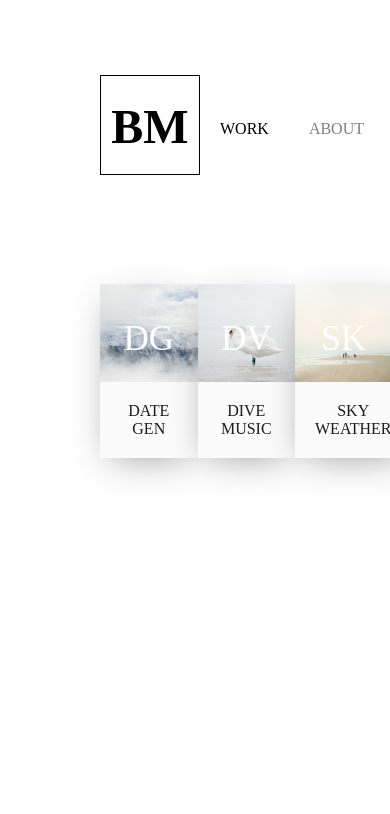
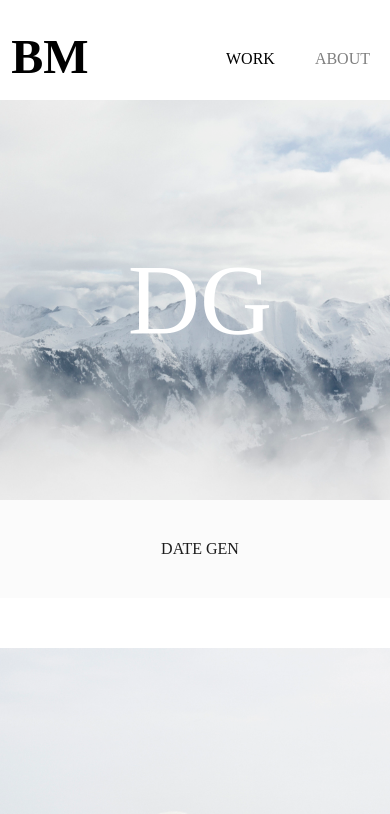
Before and after one commit to BrodyMacfarlane/portfolio, a React (Create React App) app: page /work in a window 390 px wide. Shown: the top 814 px of the page. Built offline with nearby package versions, Linux system fonts and the light colour scheme.

Commit message:
mobile responsive

```diff
--- a/src/index.css
+++ b/src/index.css
@@ -74,6 +74,7 @@ a {
 
 .projects a {
   box-shadow: 0px 10px 38px -12px rgba(0,0,0,0.43);
+  margin-bottom: 40px;
 }
 
 .date-project {
@@ -91,11 +92,23 @@ a {
 .project {
   font-size: 9vw;
   color: #FFF;
+  text-align: center;
   line-height: 28vw;
-  text-align: center;
   width: 25vw;
   height: 25vw;
+  min-width: 300px;
+  max-width: 600px;
+  min-height: 300px;
+  max-height: 600px;
   background-size: cover;
+}
+
+.projects a:nth-child(1) {
+  margin-right: 40px;
+}
+
+.projects a:nth-child(3) {
+  margin-left: 40px;
 }
 
 .project:hover {
@@ -171,3 +184,100 @@ svg line {
 .title:hover svg .left-ani {
 	transform: translateY(-200px);
 }
+
+@media only screen and (max-width: 1200px) {
+  .projects {
+    flex-wrap: wrap;
+  }
+
+  .project {
+    width: 35vw;
+    height: 35vw;
+    line-height: 38vw;
+    font-size: 14vw;
+  }
+
+  .projects a:nth-child(3) {
+    margin-left: 0px;
+  }
+}
+
+@media only screen and (max-width: 850px) {
+  .projects {
+    margin-top: 50px;
+    display: block;
+    width: 100%;
+  }
+
+  .projects a {
+    width: 80%;
+  }
+
+  .project {
+    /* width: 80%;
+    height: 100%; */
+    margin: auto;
+    line-height: 400px;
+    font-size: 100px;
+    min-width: 400px;
+    min-height: 400px;
+  }
+
+  .project-title {
+    padding: 40px 0px 40px 0px;
+    width: 400px;
+    margin: auto;
+  }
+
+  .projects a:not(:last-child) .project-title {
+    margin-bottom: 50px;
+  }
+
+  .App {
+    margin: 0;
+  }
+
+  .navBar {
+    position: fixed;
+    width: 100%;
+    height: 100px;
+    z-index: 100;
+    background-color: rgba(255, 255, 255, 0.5)
+  }
+
+  .title {
+    text-align: center;
+  }
+
+  svg {
+    display: none;
+  }
+
+  .projects a:nth-child(1) {
+    margin-right: 0px;
+  }
+
+  .projects a:nth-child(3) {
+    margin-left: 0px;
+  }
+
+  .about-content {
+    display: block;
+    margin: auto;
+  }
+
+  .about-about {
+    text-align: center;
+  }
+
+  .about-text {
+    float: none;
+    width: 60%;
+    padding: 50px;
+  }
+
+  .code-pic {
+    margin-top: 60px;
+    width: 80%;
+  }
+}
```
